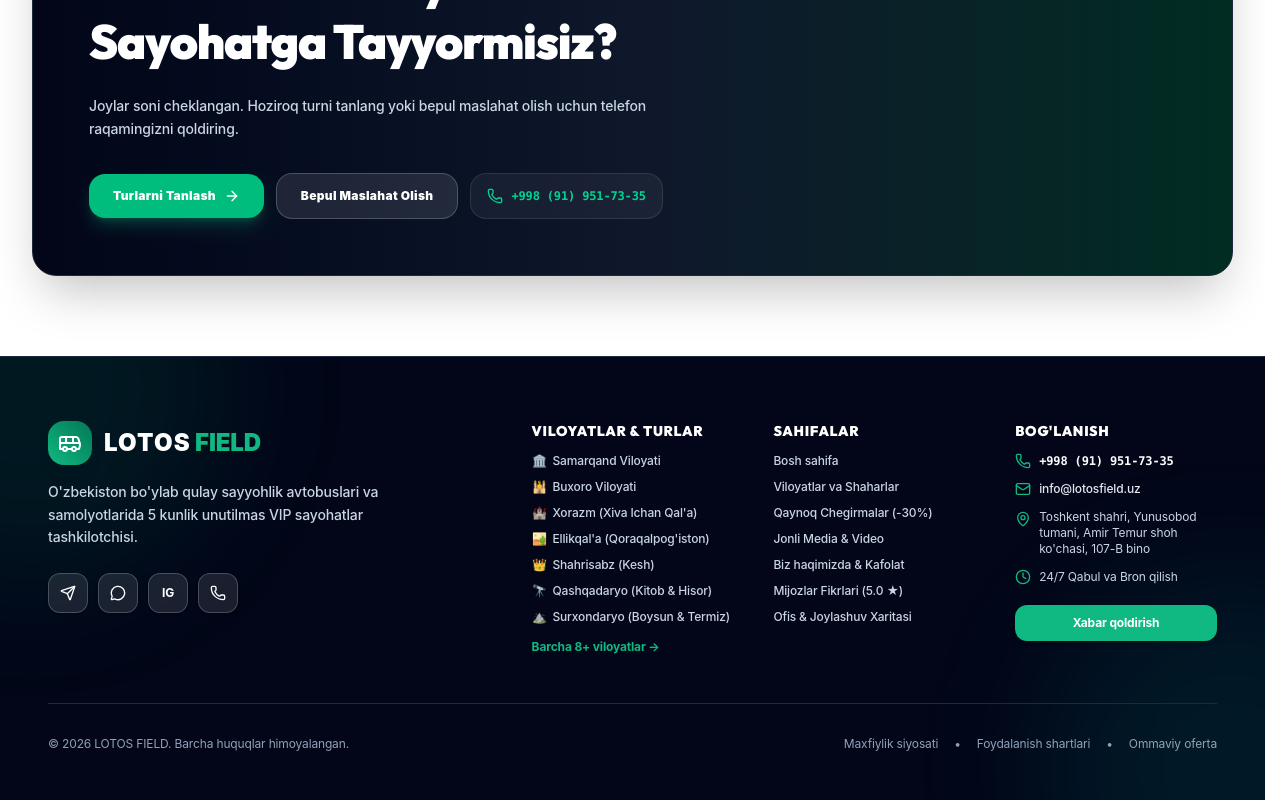
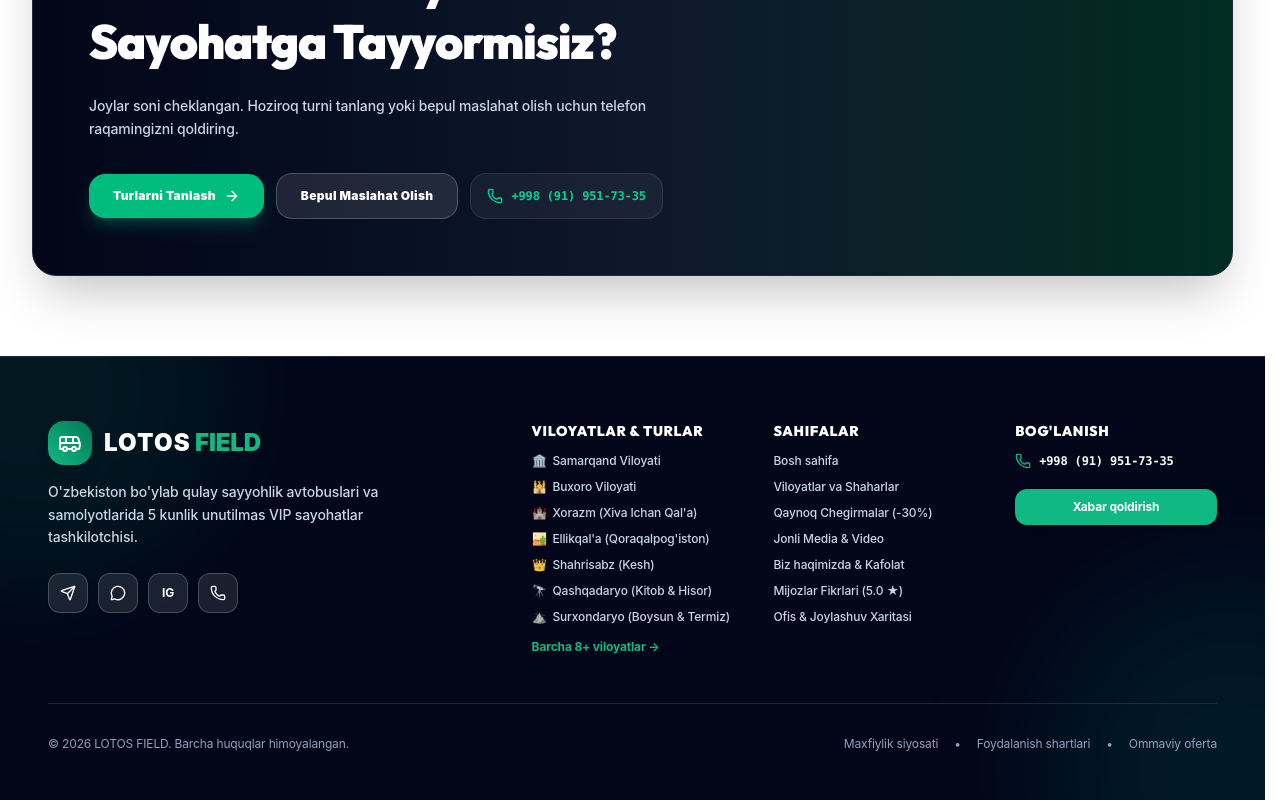
Before and after one commit to humoyun1773/sayohat-web, a React (Vite) app: page / in a window 1280 px wide. Shown: the part 6402-7202 px from the top of the page. Built offline with nearby package versions, Linux system fonts and the light colour scheme.

Commit message:
fix: remove email, address, and 24/7 hours text from footer

```diff
--- a/src/components/layout/Footer.jsx
+++ b/src/components/layout/Footer.jsx
@@ -1,8 +1,7 @@
 import React from 'react';
 import { Link, useNavigate } from 'react-router-dom';
 import {
-  Bus, Phone, Send, MessageCircle, Mail,
-  MapPin, Clock
+  Bus, Phone, Send, MessageCircle
 } from 'lucide-react';
 import { CONTACT_INFO, COUNTRIES } from '../../data/travelData';
 import { useApp } from '../../context/AppContext';
@@ -153,20 +152,6 @@ export default function Footer() {
                   {CONTACT_INFO.phone}
                 </a>
               </div>
-              <div className="flex items-center gap-2">
-                <Mail className="w-4 h-4 text-[#10b981] shrink-0" />
-                <span className="text-slate-200 font-medium">{CONTACT_INFO.email}</span>
-              </div>
-              <div className="flex items-start gap-2">
-                <MapPin className="w-4 h-4 text-[#10b981] shrink-0 mt-0.5" />
-                <span className="text-slate-300">{lang === 'ru' ? CONTACT_INFO.addressRu : lang === 'en' ? CONTACT_INFO.addressEn : CONTACT_INFO.addressUz}</span>
-              </div>
-              <div className="flex items-center gap-2">
-                <Clock className="w-4 h-4 text-[#10b981] shrink-0" />
-                <span className="text-slate-300">
-                  {lang === 'ru' ? '24/7 Прием звонков и бронь' : lang === 'en' ? '24/7 Booking & Support' : '24/7 Qabul va Bron qilish'}
-                </span>
-              </div>
               <div className="pt-2">
                 <button
                   type="button"
```
